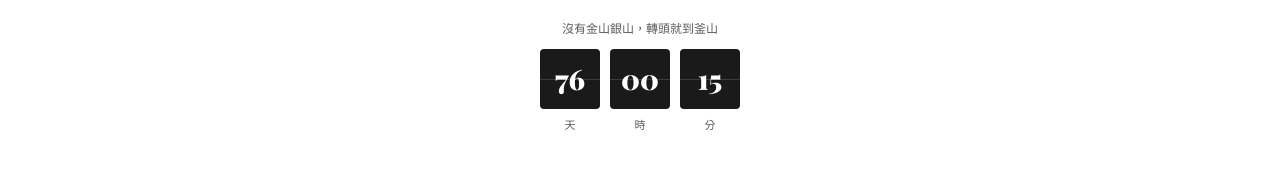
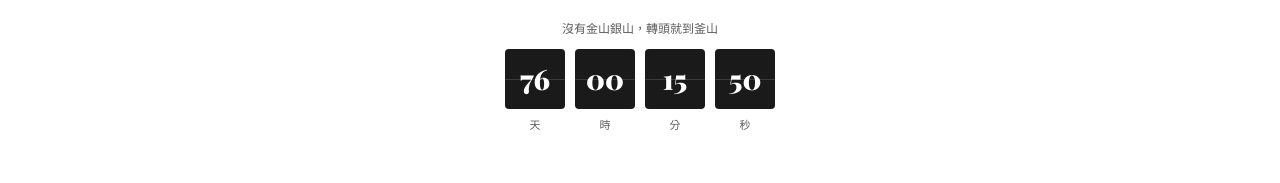
Before and after one commit to lynnhu822-coder/busan6days, a plain HTML site: page index.html in a window 1280 px wide. Shown: the part 617-800 px from the top of the page. Drawn offline with nearby package versions, Linux system fonts and the light colour scheme; a web font is replaced by a local one.

Commit message:
Add files via upload

```diff
--- a/index.html
+++ b/index.html
@@ -242,6 +242,7 @@
     <div class="countdown-block"><div class="val" id="cdDays">--</div><div class="lbl">天</div></div>
     <div class="countdown-block"><div class="val" id="cdHours">--</div><div class="lbl">時</div></div>
     <div class="countdown-block"><div class="val" id="cdMins">--</div><div class="lbl">分</div></div>
+    <div class="countdown-block"><div class="val" id="cdSecs">--</div><div class="lbl">秒</div></div>
   </div>
 </div>
 
@@ -614,12 +615,14 @@
     const days = Math.floor(diffMs / 86400000);
     const hours = Math.floor((diffMs % 86400000) / 3600000);
     const mins = Math.floor((diffMs % 3600000) / 60000);
+    const secs = Math.floor((diffMs % 60000) / 1000);
     document.getElementById('cdDays').textContent = String(days).padStart(2,'0');
     document.getElementById('cdHours').textContent = String(hours).padStart(2,'0');
     document.getElementById('cdMins').textContent = String(mins).padStart(2,'0');
+    document.getElementById('cdSecs').textContent = String(secs).padStart(2,'0');
   }
   updateCountdown();
-  setInterval(updateCountdown, 30000);
+  setInterval(updateCountdown, 1000);
   document.getElementById('dayTabs').addEventListener('click', function(e){
     if(!e.target.classList.contains('day-tab-btn')) return;
     const day = e.target.getAttribute('data-day');
```
